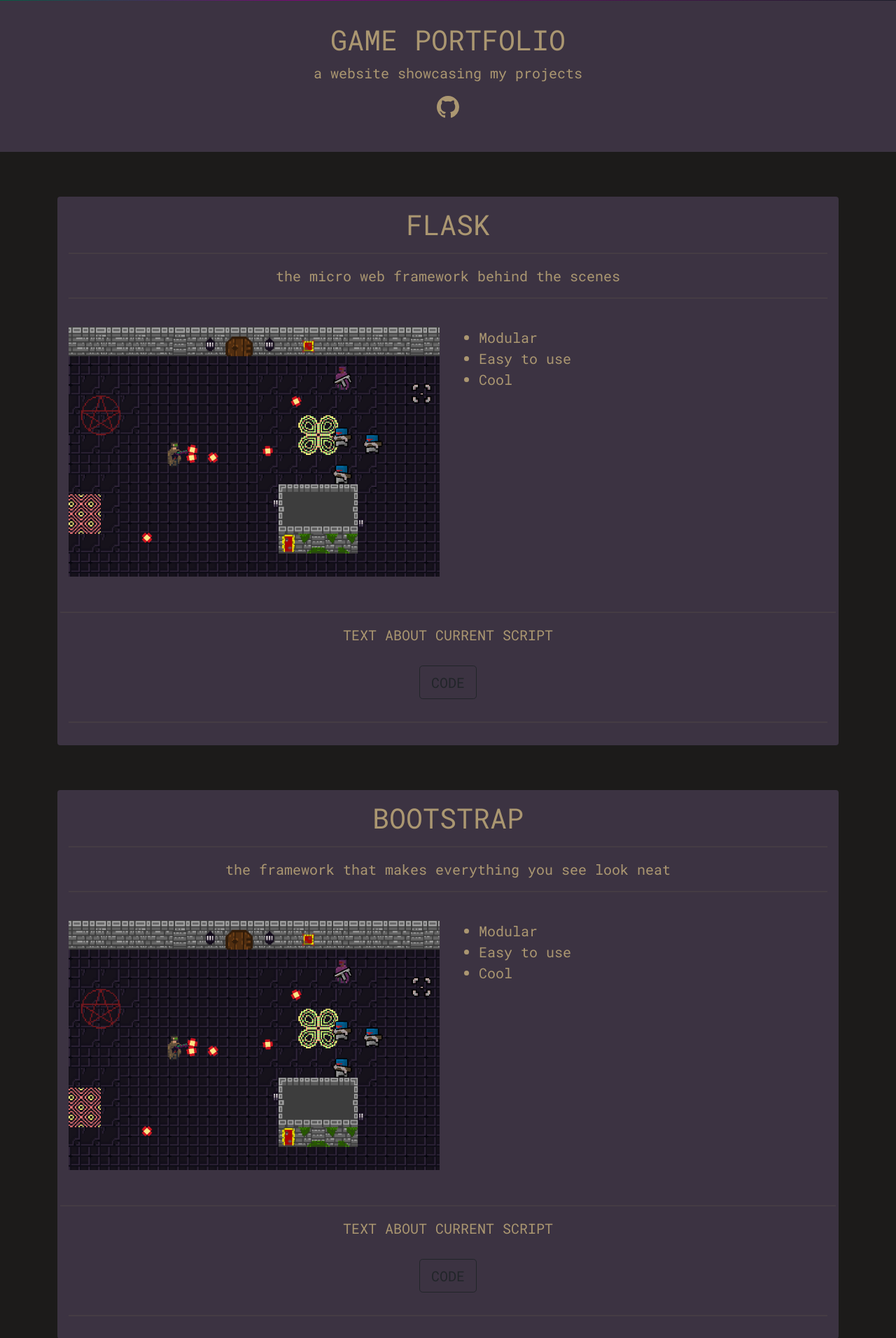
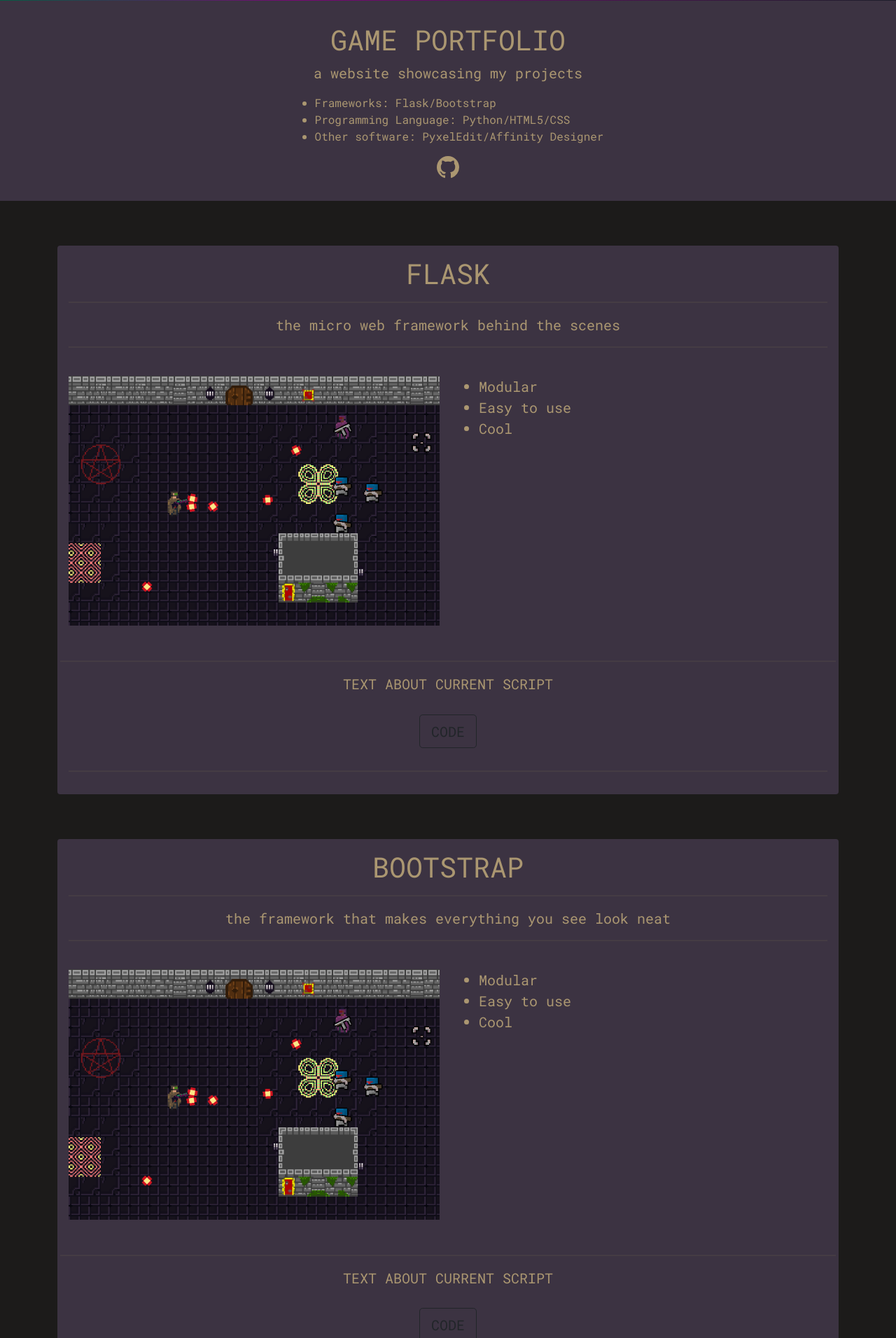
Before and after one commit to gitgud1337/gamePortfolio, a Flask app: page /portfolio in a window 1280 px wide. Shown: the part 672-2584 px from the top of the page at 70% size. Run offline with Flask 2, Linux system fonts and the light colour scheme; some libraries are stand-ins or nearby versions.

Commit message:
added features to the project head

```diff
--- a/templates/portfolio.html
+++ b/templates/portfolio.html
@@ -8,11 +8,20 @@
 a website showcasing my projects
 {% endblock %}
 
+{% block project_tech %}
+<ul class="mechList">
+  <li>Frameworks: Flask/Bootstrap</li>
+  <li>Programming Language: Python/HTML5/CSS</li>
+  <li>Other software: PyxelEdit/Affinity Designer</li>
+</ul>
+{% endblock %}
 {% block project_repo %}
 <a href="https://github.com/gitgud1337/gamePortfolio" target="_blank" class="icon">
-    <svg xmlns="http://www.w3.org/2000/svg" width="32" height="32" fill="currentColor" class="bi bi-github" viewBox="0 0 16 16">
-        <path d="M8 0C3.58 0 0 3.58 0 8c0 3.54 2.29 6.53 5.47 7.59.4.07.55-.17.55-.38 0-.19-.01-.82-.01-1.49-2.01.37-2.53-.49-2.69-.94-.09-.23-.48-.94-.82-1.13-.28-.15-.68-.52-.01-.53.63-.01 1.08.58 1.23.82.72 1.21 1.87.87 2.33.66.07-.52.28-.87.51-1.07-1.78-.2-3.64-.89-3.64-3.95 0-.87.31-1.59.82-2.15-.08-.2-.36-1.02.08-2.12 0 0 .67-.21 2.2.82.64-.18 1.32-.27 2-.27.68 0 1.36.09 2 .27 1.53-1.04 2.2-.82 2.2-.82.44 1.1.16 1.92.08 2.12.51.56.82 1.27.82 2.15 0 3.07-1.87 3.75-3.65 3.95.29.25.54.73.54 1.48 0 1.07-.01 1.93-.01 2.2 0 .21.15.46.55.38A8.012 8.012 0 0 0 16 8c0-4.42-3.58-8-8-8z"/>
-      </svg></a>
+  <svg xmlns="http://www.w3.org/2000/svg" width="32" height="32" fill="currentColor" class="bi bi-github"
+    viewBox="0 0 16 16">
+    <path
+      d="M8 0C3.58 0 0 3.58 0 8c0 3.54 2.29 6.53 5.47 7.59.4.07.55-.17.55-.38 0-.19-.01-.82-.01-1.49-2.01.37-2.53-.49-2.69-.94-.09-.23-.48-.94-.82-1.13-.28-.15-.68-.52-.01-.53.63-.01 1.08.58 1.23.82.72 1.21 1.87.87 2.33.66.07-.52.28-.87.51-1.07-1.78-.2-3.64-.89-3.64-3.95 0-.87.31-1.59.82-2.15-.08-.2-.36-1.02.08-2.12 0 0 .67-.21 2.2.82.64-.18 1.32-.27 2-.27.68 0 1.36.09 2 .27 1.53-1.04 2.2-.82 2.2-.82.44 1.1.16 1.92.08 2.12.51.56.82 1.27.82 2.15 0 3.07-1.87 3.75-3.65 3.95.29.25.54.73.54 1.48 0 1.07-.01 1.93-.01 2.2 0 .21.15.46.55.38A8.012 8.012 0 0 0 16 8c0-4.42-3.58-8-8-8z" />
+  </svg></a>
 {% endblock %}
 
 {% block mechanic_title %}
--- a/templates/project.html
+++ b/templates/project.html
@@ -18,6 +18,7 @@
 </header>
 {% endblock %}
 
+<!--THE PROJECT TITLE ETC-->
 {% block body_content %}
 <div class="mw-100 text-center projectIntro">
     <div class="row">
@@ -36,13 +37,18 @@
             </p>
         </div>
     </div>
-    <div class="row">
-        <div class="col">
-            <p class="lead">
-                {% block project_repo %}
-                {% endblock %}
-            </p>
-        </div>
+    <div class="col-md-12">
+        {% block project_tech %}
+            <ul class="mechList">
+                <li>Modular</li>
+                <li>Easy to use</li>
+                <li>Cool</li>
+            </ul>
+        {% endblock %}
+    </div>
+    <div class="col-md-12">
+        {% block project_repo %}
+        {% endblock %}
     </div>
 </div>
 
```
Also changed, not shown: templates/cyberpunktrip.html (+10 -4 lines).
